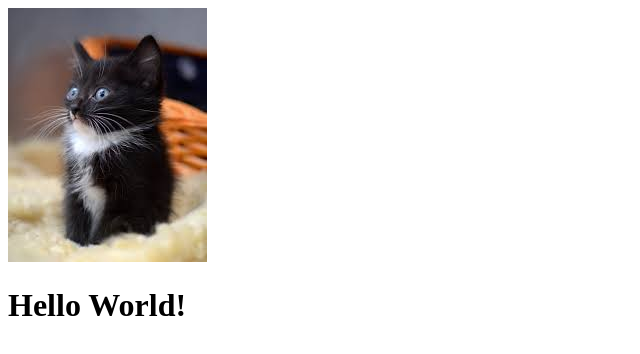
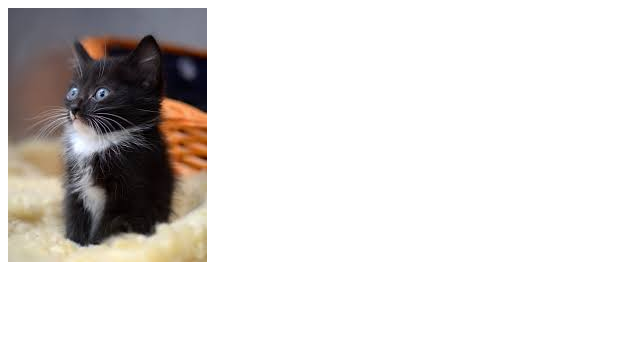
Before and after one commit to nano5/mobile-helper, a Vue app: page / in a window 1280 px wide. Shown: the top 354 px of the page, without its empty margins (0-640 px from the left). Built offline with nearby package versions, Linux system fonts and the light colour scheme.

Commit message:
modifed somethings

```diff
--- a/src/App.vue
+++ b/src/App.vue
@@ -1,7 +1,13 @@
 <template>
-	<div>
-		<h1>
-			Hello World!
-		</h1>
-	</div>
+
 </template>
+
+<script>
+    export default {
+        name: "App2"
+    }
+</script>
+
+<style scoped>
+
+</style>
```
